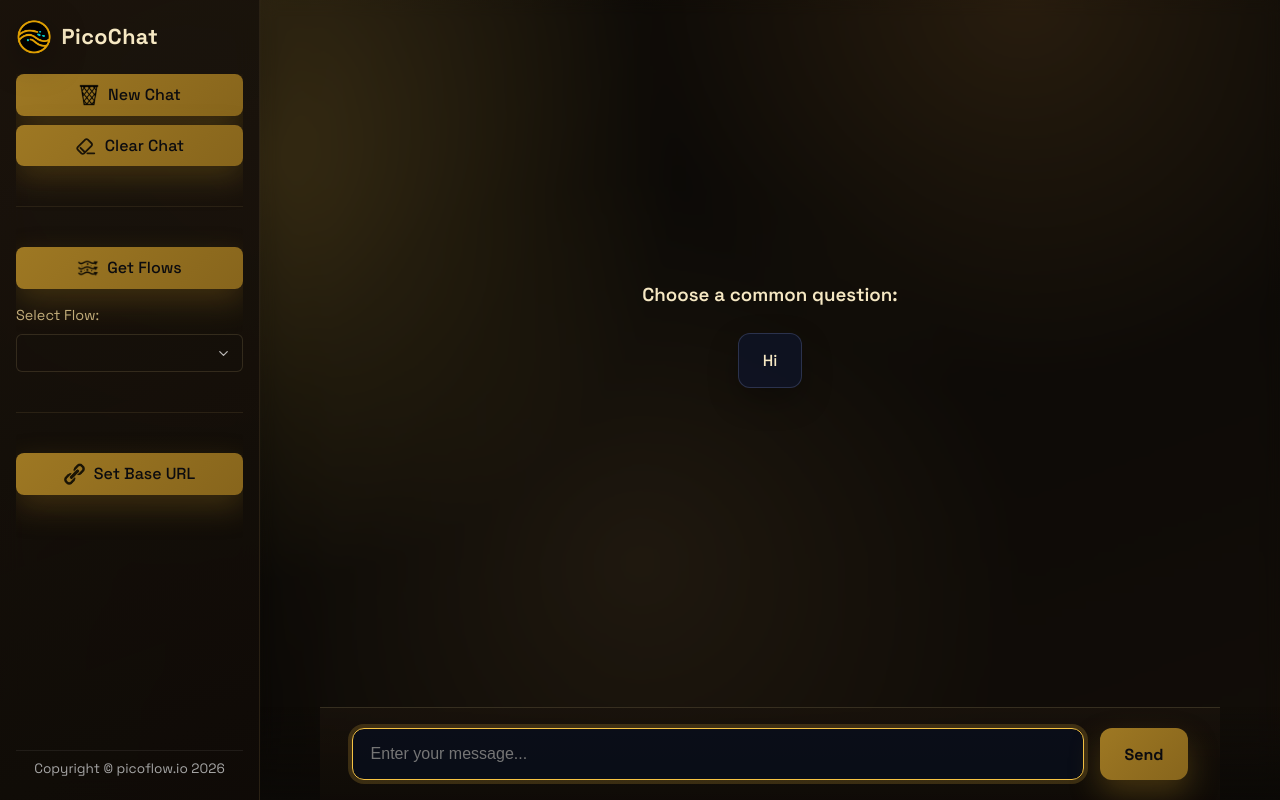
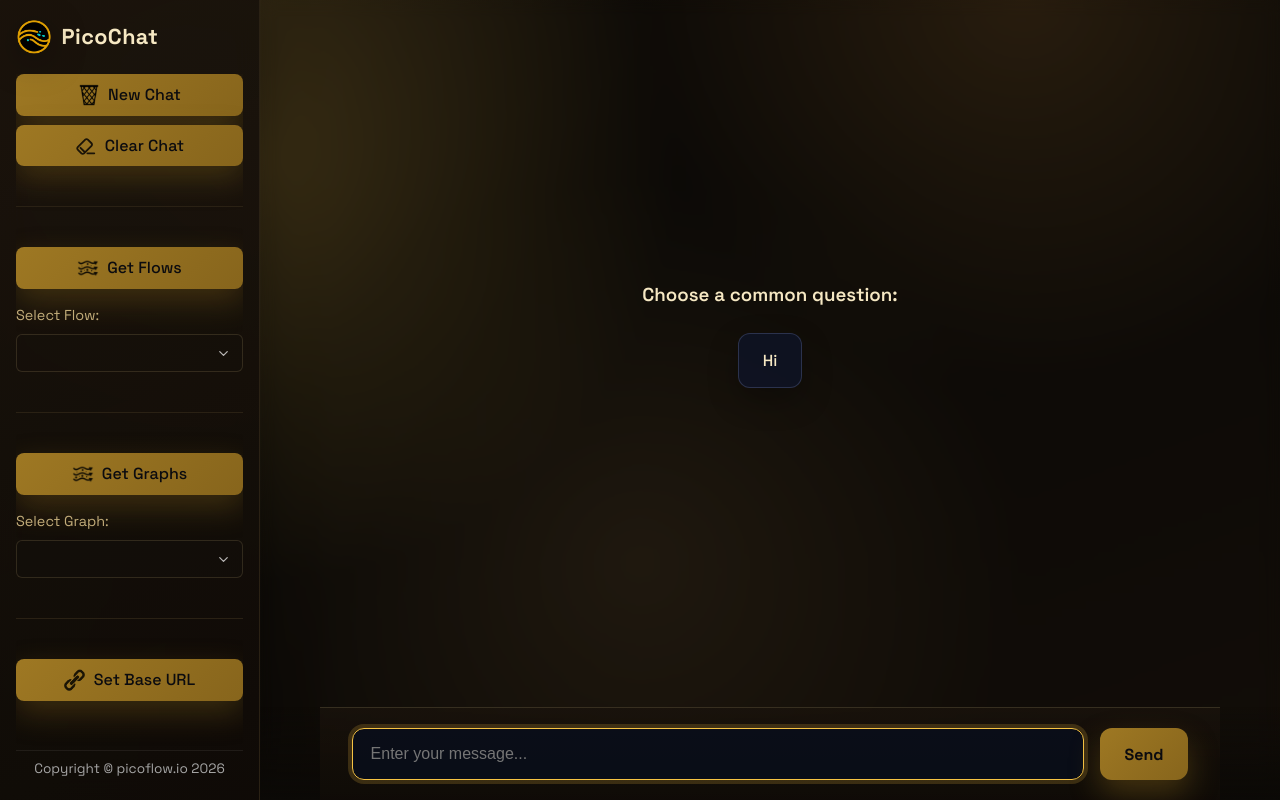
Before and after one commit to picoflowio/chat-ui, a React (Vite) app: page / in a window 1280 px wide. Built offline with nearby package versions, Linux system fonts and the light colour scheme.

Commit message:
add support of GetGraphs

```diff
--- a/src/App.jsx
+++ b/src/App.jsx
@@ -3,7 +3,7 @@ import Sidebar from './components/Sidebar';
 import ChatArea from './components/ChatArea';
 import InputArea from './components/InputArea';
 import Dialog from './components/Dialog';
-import { sendMessage, endChat, getFlows } from './services/api';
+import { sendMessage, endChat, getFlows, getGraphs } from './services/api';
 import './App.css';
 
 function App() {
@@ -14,6 +14,10 @@ function App() {
   const [flowName, setFlowName] = useState("");
   const [flowsLoading, setFlowsLoading] = useState(false);
   const [flowsError, setFlowsError] = useState("");
+  const [graphs, setGraphs] = useState([]);
+  const [graphName, setGraphName] = useState("");
+  const [graphsLoading, setGraphsLoading] = useState(false);
+  const [graphsError, setGraphsError] = useState("");
   const [isSidebarOpen, setIsSidebarOpen] = useState(() =>
     typeof window !== 'undefined' ? window.innerWidth > 768 : true
   );
@@ -58,6 +62,29 @@ function App() {
     }
   };
 
+  const handleFetchGraphs = async () => {
+    setGraphsLoading(true);
+    setGraphsError("");
+    try {
+      const fetchedGraphs = await getGraphs();
+      setGraphs(fetchedGraphs || []);
+      if (fetchedGraphs?.length) {
+        setGraphName((current) =>
+          current && fetchedGraphs.some((graph) => graph.name === current)
+            ? current
+            : fetchedGraphs[0].name
+        );
+      } else {
+        setGraphName("");
+      }
+    } catch (error) {
+      console.error("Error fetching graphs:", error);
+      setGraphsError(error?.message || "Unable to fetch graphs");
+    } finally {
+      setGraphsLoading(false);
+    }
+  };
+
   const handleSendMessage = async (text) => {
     if (!text.trim()) return;
 
@@ -80,7 +107,7 @@ function App() {
     setBusy(true);
 
     try {
-      const response = await sendMessage(text, flowName, sessionId);
+      const response = await sendMessage(text, flowName, sessionId, graphName);
 
       // Update session ID if changed
       if (response.sessionId) {
@@ -132,6 +159,11 @@ function App() {
         flowsLoading={flowsLoading}
         flowName={flowName}
         setFlowName={setFlowName}
+        graphs={graphs}
+        onFetchGraphs={handleFetchGraphs}
+        graphsLoading={graphsLoading}
+        graphName={graphName}
+        setGraphName={setGraphName}
         isOpen={isSidebarOpen}
         onSetBaseUrl={() => {
           const stored = localStorage.getItem("picochat_base_url")?.trim() || "";
@@ -175,6 +207,13 @@ function App() {
       />
 
       <Dialog
+        open={Boolean(graphsError)}
+        title="Graph fetch failed"
+        message={graphsError}
+        onClose={() => setGraphsError("")}
+      />
+
+      <Dialog
         open={isUrlDialogOpen}
         title="Set Base URL"
         onClose={() => setIsUrlDialogOpen(false)}
--- a/src/components/Sidebar.jsx
+++ b/src/components/Sidebar.jsx
@@ -12,12 +12,18 @@ export default function Sidebar({
   onFetchFlows,
   flowName,
   setFlowName,
+  onFetchGraphs,
+  graphName,
+  setGraphName,
   isOpen,
   flowsLoading = false,
   flows = [],
+  graphsLoading = false,
+  graphs = [],
   onSetBaseUrl,
 }) {
   const flowOptions = flows.length ? flows.map((flow) => flow.name) : [];
+  const graphOptions = graphs.length ? graphs.map((graph) => graph.name) : [];
 
   return (
     <aside className={`sidebar ${isOpen ? "open" : ""}`}>
@@ -76,6 +82,41 @@ export default function Sidebar({
         <div className="divider"></div>
 
         <div className="section">
+          <button
+            className="new-chat-btn fetch-flows-btn"
+            onClick={onFetchGraphs}
+            disabled={graphsLoading}
+          >
+            {graphsLoading ? (
+              "⏳ Loading..."
+            ) : (
+              <>
+                <img src={flowPng} alt="Get Graphs" />
+                <span>Get Graphs</span>
+              </>
+            )}
+          </button>
+        </div>
+
+        <div className="section">
+          <label>Select Graph:</label>
+          <select
+            value={graphName}
+            onChange={(e) => setGraphName(e.target.value)}
+            className="flow-select"
+            disabled={!graphOptions.length || graphsLoading}
+          >
+            {graphOptions.map((option) => (
+              <option key={option} value={option}>
+                {option}
+              </option>
+            ))}
+          </select>
+        </div>
+
+        <div className="divider"></div>
+
+        <div className="section">
           <button className="new-chat-btn" onClick={onSetBaseUrl}>
             <img src={urlPng} alt="Set Base URL" />
             <span>Set Base URL</span>
--- a/src/services/api.js
+++ b/src/services/api.js
@@ -20,23 +20,34 @@ const withBase = (route) => {
   return base ? `${base}${route}` : route;
 };
 
-export const sendMessage = async (message, flowName, sessionId) => {
+export const sendMessage = async (message, flowName, sessionId, graphName) => {
   const headers = {
     "Content-Type": "application/json",
-    ...(sessionId && { "CHAT_SESSION_ID": sessionId }),
+    // PicoFlow uses CHAT_SESSION_ID; the LangGraph demo uses SESSION_ID.
+    ...(sessionId && {
+      "CHAT_SESSION_ID": sessionId,
+      "SESSION_ID": sessionId,
+    }),
   };
 
-  const url = flowName === "TutorialFlow" ? withBase("/ai/chat") : withBase("/ai/run");
+  const url = !graphName && flowName === "TutorialFlow"
+    ? withBase("/ai/chat")
+    : withBase("/ai/run");
 
   try {
     const response = await fetch(url, {
       method: "POST",
       headers,
-      body: JSON.stringify({ message, flowName }),
+      body: JSON.stringify(
+        graphName ? { message, graphName } : { message, flowName }
+      ),
     });
 
     const data = await response.json().catch(() => ({}));
-    const newSessionId = response.headers.get("CHAT_SESSION_ID") || sessionId;
+    const newSessionId =
+      response.headers.get("SESSION_ID") ||
+      response.headers.get("CHAT_SESSION_ID") ||
+      sessionId;
 
     if (!response.ok) {
       const errMsg = data?.message || `HTTP error! status: ${response.status}`;
@@ -62,6 +73,7 @@ export const endChat = async (sessionId) => {
       headers: {
         "Content-Type": "application/json",
         "CHAT_SESSION_ID": sessionId,
+        "SESSION_ID": sessionId,
       },
       body: JSON.stringify({}),
     });
@@ -100,3 +112,28 @@ export const getFlows = async () => {
     throw error;
   }
 };
+
+export const getGraphs = async () => {
+  try {
+    const response = await fetch(withBase("/ai/graphs"), { method: "GET" });
+    const data = await response.json().catch(() => ([]));
+
+    if (!response.ok) {
+      const errMsg = data?.message || `HTTP error! status: ${response.status}`;
+      throw new Error(errMsg);
+    }
+
+    // The LangGraph controller returns an array of graph-name strings.
+    const rawGraphs =
+      (Array.isArray(data) && data) ||
+      (Array.isArray(data?.graphs) && data.graphs) ||
+      [];
+
+    return rawGraphs
+      .map((graph) => (typeof graph === "string" ? { name: graph } : graph))
+      .filter((graph) => graph && graph.name);
+  } catch (error) {
+    console.error("Error fetching graphs:", error);
+    throw error;
+  }
+};
```
